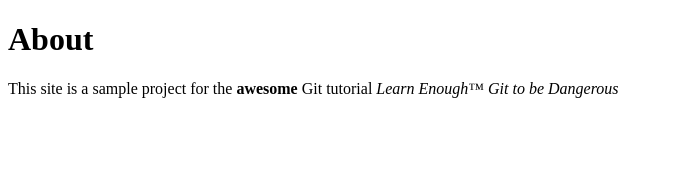
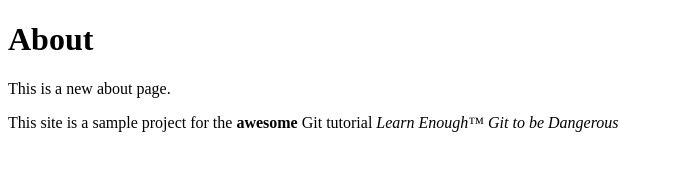
Before and after one commit to JoeRodrigue/second_website, a plain HTML site: page about.htm in a window 1280 px wide. Shown: the whole page, without its empty margins (0-673 px from the left). Drawn offline with Linux system fonts and the light colour scheme.

Commit message:
Added another line to about.htm

```diff
--- a/about.htm
+++ b/about.htm
@@ -6,6 +6,7 @@
 	</head>
 	<body>
 		<h1>About</h1>
+		<p>This is a new about page.</p>
 		<p>This site is a sample project for the <strong>awesome</strong> Git tutorial <em>Learn Enough&trade; Git to be Dangerous</em></p>
 	</body>
 </html>
```
